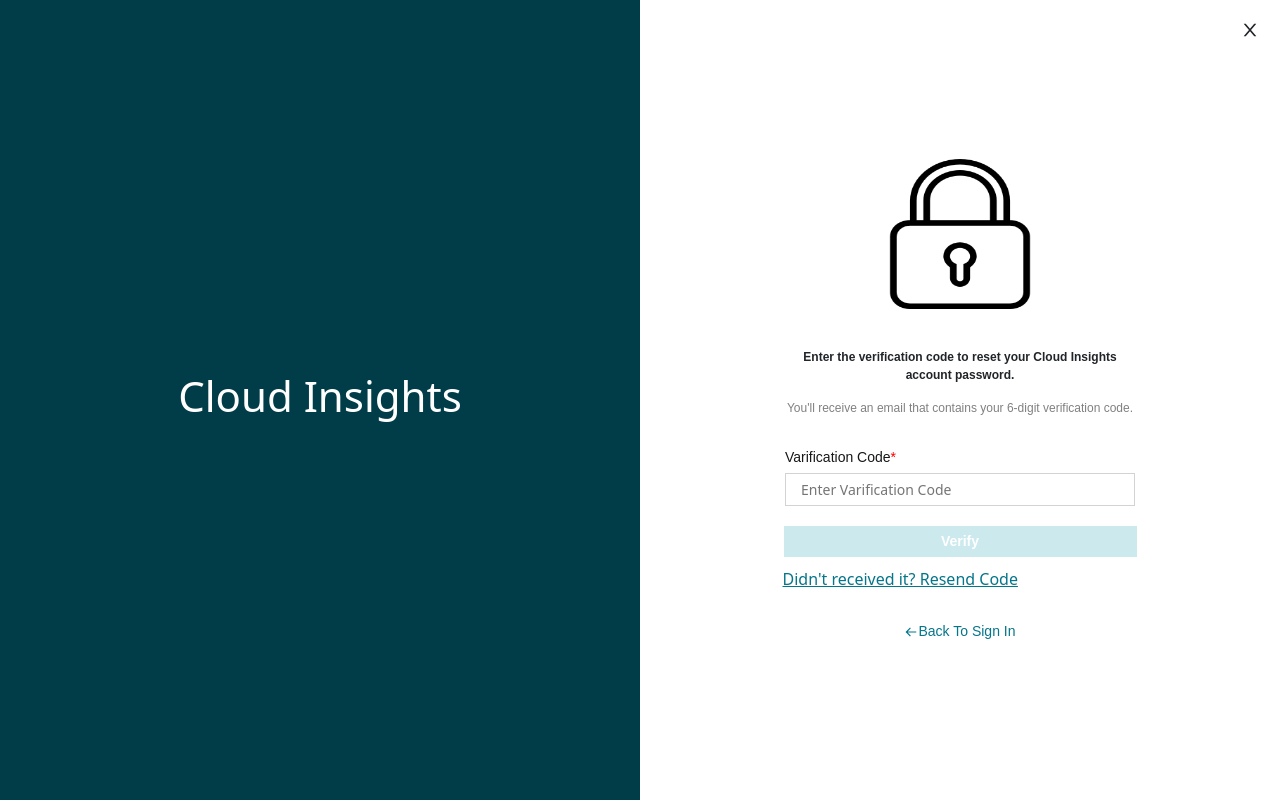
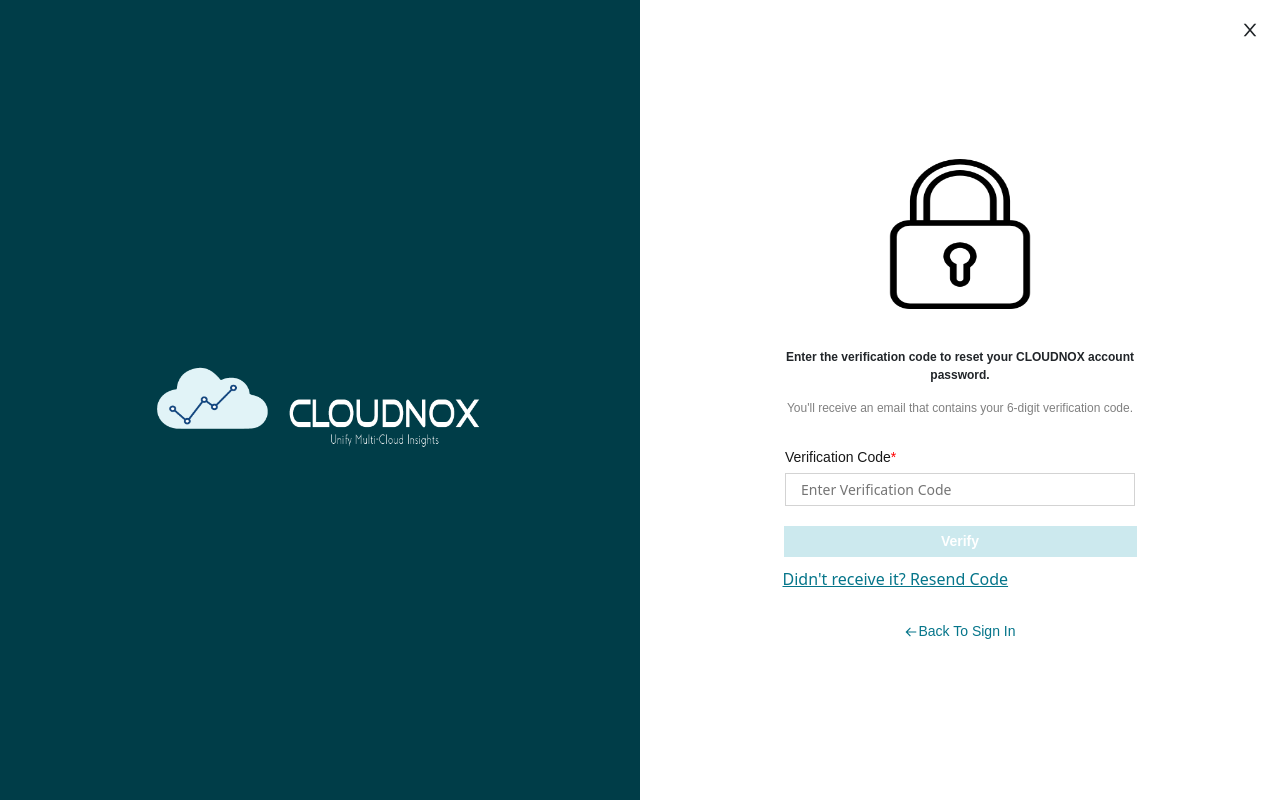
Before and after one commit to SajidTechnicalHub/cloudapp, a React (Create React App) app: page /cloudapp/registration/varification_code in a window 1280 px wide. Built offline with nearby package versions, Linux system fonts and the light colour scheme; no server answers; a web font is replaced by a local one.

Commit message:
changes signin sign up fronted

```diff
--- a/src/App.css
+++ b/src/App.css
@@ -248,6 +248,10 @@
     color: #fff;
 
 }
+.form-right-logo{
+    height: 350px;
+    width: 500px;
+}
 
 .signin-form-block {
     height: fit-content;
@@ -267,6 +271,7 @@
     justify-content: center;
     color: #003d48;
     margin-bottom: 20px;
+    font-weight: bold;
 }
 
 .sign-in-form {
--- a/src/components/dashboard/cloudVendors/azure/GetAzureServices.jsx
+++ b/src/components/dashboard/cloudVendors/azure/GetAzureServices.jsx
@@ -3,8 +3,8 @@
 import { useContext } from 'react'
 import { AppStateContext } from '../../../Context'
 
-export const baseUrl = 'https://cloudnox.herokuapp.com/api/v1'
-// export const baseUrl = 'http://localhost:3000/api/v1'
+// export const baseUrl = 'https://cloudnox.herokuapp.com/api/v1'
+export const baseUrl = 'http://localhost:3000/api/v1'
 export const  headers = {
   "Content-Type": "application/json",
   Authorization: localStorage.getItem("token"),
--- a/src/components/registration/ForgotPassword.jsx
+++ b/src/components/registration/ForgotPassword.jsx
@@ -8,6 +8,7 @@
 import { baseUrl } from '../dashboard/cloudVendors/azure/GetAzureServices';
 import Loading from '../dashboard/cloudVendors/azure/Loading';
 import { getTimeInMinute } from './GetTime';
+import CloudNoxLogo from '../images/CloudNoxLogo.png'
 
 const ForgotPassword = () => {
 
@@ -17,7 +18,7 @@
         andomNumberTimeInMinutes,
         randomNumberTimeInMinutes, setRandomNumberTimeInMinutes,
         setoAuth
-     } = useContext(AppStateContext)
+    } = useContext(AppStateContext)
 
     const navigate = useNavigate();
     const [btnStatus, setBtnStatus] = useState(true)
@@ -39,7 +40,7 @@
         setBtnStatus(false) // check send email btn status
         setIsLoading(true)
 
-        try{
+        try {
             const response = await fetch(`${baseUrl}/reset_password/varify_email`, {
                 method: "post",
                 headers: {
@@ -63,14 +64,14 @@
             } else if (data.status == 404) {
                 setIsLoading(false)
                 setVarifyEmailMessage('Please enter your registed email address.')
-            }else {
+            } else {
                 setIsLoading(false)
 
             }
 
 
         }
-        catch(error){
+        catch (error) {
             console.log(error)
             setIsLoading(false)
             // if (error == `SyntaxError: Unexpected token 'S', "Signature "... is not valid JSON`) {
@@ -87,7 +88,7 @@
 
             <div className="form-container">
                 <div className="form-left-container">
-                    <h1 className='form-right-heading'>Cloud Insights</h1>
+                    <img src={CloudNoxLogo} className='form-right-logo' alt="CloudNoxLogo" />
                 </div>
                 <div className="form-right-container">
                     {isLoading == true ? <Loading /> : <></>}
@@ -96,7 +97,7 @@
                         <div className="form-top-container">
                             <img src={emailImg} className='form-logo-img' alt="" />
                             <span className="email-varify-message">{varifyEmailMessage}</span>
-                            <span className='form-top-email-info'>Enter the email address to get the verification code to reset your Cloud Insights account password.</span>
+                            <span className='form-top-email-info'>Enter the email address to get the verification code to reset your CLOUDNOX account password.</span>
                             <span className='form-top-code-info'>You'll receive an email at your email address that contains your 6-digit verification code.</span>
                         </div>
                         <form onSubmit={SubmitEvent} className='sign-in-form'>
@@ -113,7 +114,7 @@
                             </div>
 
                             <div className="form-submit-field ">
-                                {btnStatus == true ? <button type='submit' className='form-submit-btn'>Sign In</button> :
+                                {btnStatus == true ? <button type='submit' className='form-submit-btn'>Send Verification Code</button> :
                                     <button type='submit' className='form-submit-btn-status'>Send Email</button>}
                             </div>
 
--- a/src/components/registration/RequestSucess.jsx
+++ b/src/components/registration/RequestSucess.jsx
@@ -1,7 +1,10 @@
 import React, { useState } from 'react'
 import { BiArrowBack } from 'react-icons/bi';
-import {useNavigate} from "react-router-dom"
+import { useNavigate } from "react-router-dom"
 import successImg from '../images/success-icon.png'
+import CloudNoxLogo from '../images/CloudNoxLogo.png'
+
+
 const RequestSuccess = () => {
     const navigate = useNavigate();
     const SubmitEvent = (e) => {
@@ -13,7 +16,7 @@
 
             <div className="form-container">
                 <div className="form-left-container">
-                    <h1 className='form-right-heading'>Cloud Insights</h1>
+                    <img src={CloudNoxLogo} className='form-right-logo' alt="CloudNoxLogo" />
                 </div>
                 <div className="form-right-container">
                     <div className="signin-form-block">
--- a/src/components/registration/SignIn.jsx
+++ b/src/components/registration/SignIn.jsx
@@ -7,6 +7,7 @@
 import { baseUrl } from '../dashboard/cloudVendors/azure/GetAzureServices';
 import Loading from '../dashboard/cloudVendors/azure/Loading';
 import { getTimeInMinute } from './GetTime';
+import CloudNoxLogo from '../images/CloudNoxLogo.png'
 
 
 const SignIn = () => {
@@ -275,7 +276,7 @@
       })
       .then((response) => setRandomNumber(response.randNumber))
       .then((json) => console.dir(json))
-      .catch((err) =>{
+      .catch((err) => {
         console.error(err)
         setLoginMessage(err)
       });
@@ -289,12 +290,13 @@
       <div className="form-container">
         <div className="form-left-container">
 
-          <h1 className='form-right-heading'>Cloud Insights</h1>
+          {/* <h1 className='form-right-heading'>Cloud Insights</h1> */}
+          <img src={CloudNoxLogo} className='form-right-logo' alt="CloudNoxLogo" />
         </div>
         <div className="form-right-container">
           {isLoading == true ? <Loading /> : <></>}
           <div className="signin-form-block">
-            <span className='form-heading'> Cloud Cloud</span>
+            <span className='form-heading'> CLOUDNOX Sign In</span>
             <span className='Login-error-message'> {isoAuth == true ? 'Your are session expired! Please login.' : ''}</span>
             <span className='Login-error-message'>{loginMessage}</span>
             <form onSubmit={SubmitEvent} className='sign-in-form'>
--- a/src/components/registration/SignInVarificationCode.jsx
+++ b/src/components/registration/SignInVarificationCode.jsx
@@ -8,6 +8,7 @@
 import { baseUrl } from '../dashboard/cloudVendors/azure/GetAzureServices';
 import { getTimeInMinute } from './GetTime';
 import Loading from '../dashboard/cloudVendors/azure/Loading';
+import CloudNoxLogo from '../images/CloudNoxLogo.png'
 
 const SignInVarificationCode = () => {
     const {
@@ -96,7 +97,7 @@
 
             <div className="form-container">
                 <div className="form-left-container">
-                    <h1 className='form-right-heading'>Cloud Insights</h1>
+                <img src={CloudNoxLogo} className='form-right-logo' alt="CloudNoxLogo" />
                 </div>
                 <div className="form-right-container">
                     < AiOutlineClose onClick={() => navigate(-1)} className='form-close-window-icon' />
@@ -106,12 +107,12 @@
                             <br />
                             {isLoading == true ? <Loading /> : <></>}
                             <span className="email-varify-message">{varifyCodeMessage}</span>
-                            <span className='form-top-email-info'>Enter the verification code to sign in to your Cloud Insights account.</span>
+                            <span className='form-top-email-info'>Enter the verification code to sign in to your CLOUDNOX account.</span>
                             <span className='form-top-code-info'>You'll receive an email that contains your 6-digit verification code.</span>
                         </div>
                         <form onSubmit={SubmitEvent} className='sign-in-form'>
                             <div className="input-field-block ">
-                                <label htmlFor="code" className="input-field-label">Varification Code<span className='estaric'>*</span></label>
+                                <label htmlFor="code" className="input-field-label">Verification Code<span className='estaric'>*</span></label>
                                 <input type="code"
                                     name="code"
                                     value={user.code}
@@ -119,7 +120,7 @@
                                     onKeyUp={InputEvent}
                                     required="required"
                                     autoComplete="off"
-                                    placeholder='Enter Varification Code'
+                                    placeholder='Enter Verification Code'
                                 />
 
                             </div>
@@ -133,7 +134,7 @@
                         </form>
                         <div className='form-buttom-container'>
                             <div className='form-buttom-block' style={{ marginTop: '0px' }}>
-                            <span className='a-underline' onClick={e => resendPinCode()}>Didn't received it? Resend Code</span>
+                            <span className='a-underline' onClick={e => resendPinCode()}>Didn't receive it? Resend Code</span>
                             </div>
                             <div className='form-buttom-block'>
                                 <div className='back-to-home'>
--- a/src/components/registration/SignUp.jsx
+++ b/src/components/registration/SignUp.jsx
@@ -7,6 +7,7 @@
 import { baseUrl } from '../dashboard/cloudVendors/azure/GetAzureServices';
 import Loading from '../dashboard/cloudVendors/azure/Loading';
 import axios from 'axios';
+import CloudNoxLogo from '../images/CloudNoxLogo.png'
 
 const SignUp = () => {
 
@@ -138,7 +139,7 @@
           }
         })
         .then((json) => console.dir(json))
-        .catch((err) => console.error(err));
+        .catch((err) => {console.error(err)});
 
     } else {
       setPasswordLength('Password must be contain atleast 8 characters.')
@@ -152,14 +153,14 @@
 
       <div className="form-container signup-container">
         <div className="form-left-container">
-          <h1 className='form-right-heading'>Cloud Insights</h1>
+        <img src={CloudNoxLogo} className='form-right-logo' alt="CloudNoxLogo" />
         </div>
 
         <div className="form-right-container">
           {isLoading == true ? <Loading /> : <></>}
           < AiOutlineClose onClick={() => navigate(-1)} className='form-close-window-icon' />
           <div className="signin-form-block">
-            <span className='form-heading'> Cloud Cloud Cloud</span>
+            <span className='form-heading'> CLOUDNOX Sign Up</span>
 
             {passwordInfo && <div className="password-info-container">
 
@@ -184,7 +185,7 @@
             <form onSubmit={SubmitEvent} className='sign-in-form'>
             <span>{signUpMessage}</span>
               <div className="input-field-block ">
-                <label htmlFor="fname" className="input-field-label">Fist Name<span className='estaric'>*</span></label>
+                <label htmlFor="fname" className="input-field-label">First Name<span className='estaric'>*</span></label>
                 <input type="text"
                   name="fname"
                   value={user.fname}
@@ -246,11 +247,11 @@
               <div className='checkbox-field-block'>
                 <input type="checkbox" className='checkbox-input-field' />
                 <span className='form-privacy-policy'>
-                  <span>I've read agree to the </span>
-                  <Link to='#' className='a-underline a-color'>Cloud Insights Privacy Policy</Link>
-                  <span> lanch and the </span>
-                  <Link to='#' className='a-underline a-color'>Cloud Insights End User Agreement</Link>
-                  <span> lanch.</span>
+                  <span>I've read and agree to the </span>
+                  <Link to='#' className='a-underline a-color'>CLOUDNOX Privacy Policy</Link>
+                  <span> and the </span>
+                  <Link to='#' className='a-underline a-color'>CLOUDNOX End User Agreement.</Link>
+
                 </span>
               </div>
               <div className="form-submit-field ">
--- a/src/components/registration/UpdatePassword.jsx
+++ b/src/components/registration/UpdatePassword.jsx
@@ -8,7 +8,7 @@
 import { AppStateContext } from '../Context';
 import { baseUrl } from '../dashboard/cloudVendors/azure/GetAzureServices';
 import Loading from '../dashboard/cloudVendors/azure/Loading';
-
+import CloudNoxLogo from '../images/CloudNoxLogo.png'
 
 const UpdatePassword = () => {
 
@@ -16,7 +16,7 @@
         isLoading, setIsLoading,
         randomNumber, setRandomNumber,
         setoAuth
-     } = useContext(AppStateContext)
+    } = useContext(AppStateContext)
 
 
 
@@ -24,7 +24,7 @@
     const [passwordMessage, setPasswordMessage] = useState('')
     const [passwordLength, setPasswordLength] = useState('')
     const [passwordInfo, setPasswordInfo] = useState(false)
-    const [forgotPasswordUser, setForgotPasswordUser] = useState(JSON.parse( localStorage.getItem("user")))
+    const [forgotPasswordUser, setForgotPasswordUser] = useState(JSON.parse(localStorage.getItem("user")))
     const [user, setUser] = useState({
         password: '',
         confirm_password: ''
@@ -39,7 +39,7 @@
             setPasswordInfo(true)
         }
     }
-    const SubmitEvent = async(e) => {
+    const SubmitEvent = async (e) => {
         e.preventDefault()
 
         if (user.password == user.confirm_password) {
@@ -60,7 +60,7 @@
         //     navigate('/cloudapp/registration/request_success')
         // }
         setIsLoading(true)
-        try{
+        try {
             const response = await fetch(`${baseUrl}/reset_password/update_password`, {
                 method: "put",
                 headers: {
@@ -81,14 +81,14 @@
 
             } else if (data.status == 404) {
                 setIsLoading(false)
-            }else {
+            } else {
                 setIsLoading(false)
 
             }
 
 
         }
-        catch(error){
+        catch (error) {
             console.log(error)
             setIsLoading(false)
         }
@@ -100,7 +100,7 @@
 
             <div className="form-container">
                 <div className="form-left-container">
-                    <h1 className='form-right-heading'>Cloud Insights</h1>
+                    <img src={CloudNoxLogo} className='form-right-logo' alt="CloudNoxLogo" />
                 </div>
                 <div className="form-right-container">
                     < AiOutlineClose onClick={() => navigate(-1)} className='form-close-window-icon' />
@@ -109,7 +109,7 @@
                             <img src={lockImg} className='form-logo-img' alt="" />
                             <br />
                             <span className='update-password-heading'> Update your password</span>
-                            <span className='form-top-email-info'>Create a new password for your Cloud insights account. So, you can login to your account.</span>
+                            <span className='form-top-email-info'>Create a new password for your CLOUDNOX account. So, you can login to your account.</span>
 
                         </div>
                         {passwordInfo && <div className="password-info-container">
@@ -139,7 +139,7 @@
                                     value={user.password}
                                     onChange={InputEvent}
                                     required="required"
-                                    placeholder='Password'
+                                    placeholder='Enter a new password'
                                 />
                                 <span className="password-message">
                                     {passwordLength}
@@ -153,7 +153,7 @@
                                     value={user.confirm_password}
                                     onChange={InputEvent}
                                     required="required"
-                                    placeholder='Re-Type Password'
+                                    placeholder='Confirm your new password'
                                 />
                                 <span className="password-message">
                                     {passwordMessage}
--- a/src/components/registration/VarificationCode.jsx
+++ b/src/components/registration/VarificationCode.jsx
@@ -8,6 +8,7 @@
 import { baseUrl } from '../dashboard/cloudVendors/azure/GetAzureServices';
 import Loading from '../dashboard/cloudVendors/azure/Loading';
 import { getTimeInMinute } from './GetTime';
+import CloudNoxLogo from '../images/CloudNoxLogo.png'
 
 const VarificationCode = () => {
 
@@ -19,7 +20,7 @@
         setoAuth,
     } = useContext(AppStateContext)
     const [varifyCodeMessage, setVarifyCodeMessage] = useState('')
-    const [forgotPasswordUser, setForgotPasswordUser] = useState(JSON.parse( localStorage.getItem("user")))
+    const [forgotPasswordUser, setForgotPasswordUser] = useState(JSON.parse(localStorage.getItem("user")))
     const navigate = useNavigate();
     const [btnStatus, setBtnStatus] = useState(false)
 
@@ -57,10 +58,10 @@
             setVarifyCodeMessage('Your entered code did not match!')
         }
     }
-    const resendPinCode = async ()=>{
+    const resendPinCode = async () => {
 
         setIsLoading(true)
-        try{
+        try {
             const response = await fetch(`${baseUrl}/reset_password/resend_varification_code`, {
                 method: "post",
                 headers: {
@@ -78,14 +79,14 @@
                 setIsLoading(false)
                 setRandomNumber(data.randNumber)
                 setRandomNumberTimeInMinutes(getTimeInMinute())
-            } else if(data.status == 401){
+            } else if (data.status == 401) {
                 setIsLoading(false)
                 navigate('/cloudapp/registration/signin')
             }
 
 
         }
-        catch(error){
+        catch (error) {
             console.log(error)
             setIsLoading(false)
             // if (error == `SyntaxError: Unexpected token 'S', "Signature "... is not valid JSON`) {
@@ -100,7 +101,7 @@
 
             <div className="form-container">
                 <div className="form-left-container">
-                    <h1 className='form-right-heading'>Cloud Insights</h1>
+                    <img src={CloudNoxLogo} className='form-right-logo' alt="CloudNoxLogo" />
                 </div>
                 <div className="form-right-container">
                     {isLoading == true ? <Loading /> : <></>}
@@ -110,12 +111,12 @@
                             <img src={lockImg} className='form-logo-img' alt="" />
                             <br />
                             <span className="email-varify-message">{varifyCodeMessage}</span>
-                            <span className='form-top-email-info'>Enter the verification code to reset your Cloud Insights account password.</span>
+                            <span className='form-top-email-info'>Enter the verification code to reset your CLOUDNOX account password.</span>
                             <span className='form-top-code-info'>You'll receive an email that contains your 6-digit verification code.</span>
                         </div>
                         <form onSubmit={SubmitEvent} className='sign-in-form'>
                             <div className="input-field-block ">
-                                <label htmlFor="code" className="input-field-label">Varification Code<span className='estaric'>*</span></label>
+                                <label htmlFor="code" className="input-field-label">Verification Code<span className='estaric'>*</span></label>
                                 <input type="code"
                                     name="code"
                                     value={user.code}
@@ -123,13 +124,13 @@
                                     onKeyUp={InputEvent}
                                     required="required"
                                     autoComplete="off"
-                                    placeholder='Enter Varification Code'
+                                    placeholder='Enter Verification Code'
                                 />
 
                             </div>
 
                             <div className="form-submit-field ">
-                                {btnStatus == true ? <button type='submit' className='code-varify-btn'>Varify</button> :
+                                {btnStatus == true ? <button type='submit' className='code-varify-btn'>Verify</button> :
                                     <button disabled type='submit' className='code-unvarify-btn'>Verify</button>}
                             </div>
 
@@ -137,7 +138,7 @@
                         </form>
                         <div className='form-buttom-container'>
                             <div className='form-buttom-block' style={{ marginTop: '0px' }}>
-                                <span className='a-underline' onClick={e => resendPinCode()}>Didn't received it? Resend Code</span>
+                                <span className='a-underline' onClick={e => resendPinCode()}>Didn't receive it? Resend Code</span>
                             </div>
                             <div className='form-buttom-block'>
                                 <div className='back-to-home'>
```
